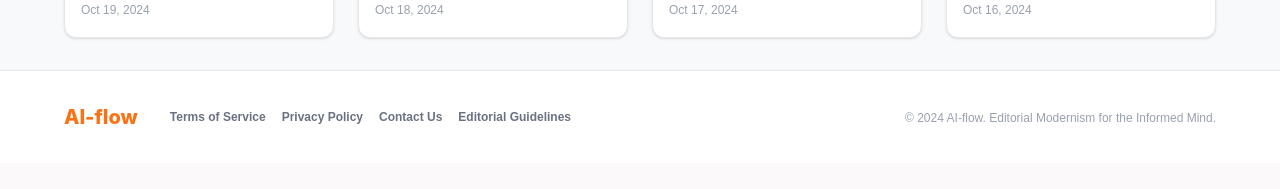
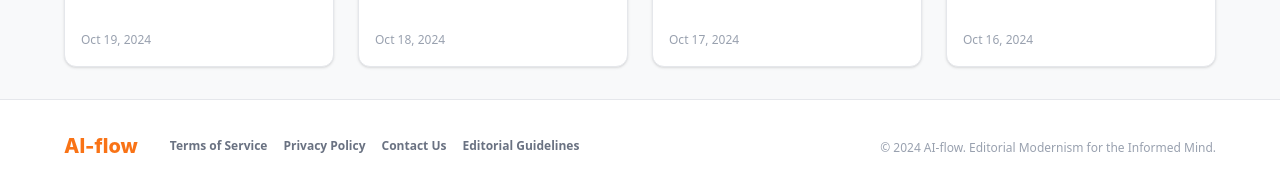
Before and after one commit to yuho75/Beyond-HRD, a Next.js app in the folder 01_AI-flow/: page / in a window 1280 px wide. Shown: the part 1406-1595 px from the top of the page. Before the commit the page ends 1569 px from the top, so only its background shows below. Built offline with nearby package versions, Linux system fonts and the light colour scheme; a web font is replaced by a local one.

Commit message:
refactor: move Header and Footer to RootLayout for global consistency

```diff
--- a/01_AI-flow/src/app/article/page.tsx
+++ b/01_AI-flow/src/app/article/page.tsx
@@ -1,17 +1,9 @@
 "use client";
 
-import { Search, Play, ArrowLeft, Share2, Bookmark, MessageSquare, Send, Globe, Link2 } from "lucide-react";
-import Header from "@/components/Header";
-
+import { Play, Share2, Bookmark, MessageSquare, Send, Globe, Link2 } from "lucide-react";
 
 export default function ArticleDetail() {
   return (
-    <div className="font-body-md text-[#1a1a1a] min-h-screen bg-[#fcfcfc] flex flex-col items-center">
-
-      <Header />
-
-
-      {/* Main Content Area */}
     <main className="max-w-[800px] w-full px-6 py-16 flex flex-col items-center">
 
       {/* Article Metadata */}
@@ -128,22 +120,5 @@ export default function ArticleDetail() {
         </div>
       </div>
     </main>
-
-      {/* Footer */}
-      <footer className="w-full bg-white border-t border-gray-100 py-16 px-10 flex flex-col items-center">
-        <div className="max-w-[1000px] w-full flex flex-col sm:flex-row items-center justify-between gap-8">
-          <div className="flex flex-col gap-2">
-            <h2 className="text-[#f97316] font-extrabold text-xl" style={{ fontFamily: 'Inter, sans-serif' }}>AI-flow</h2>
-            <p className="text-[10px] text-gray-400 font-medium uppercase tracking-widest">© 2024 AI-flow. All rights reserved.</p>
-          </div>
-          <div className="flex gap-8 text-[10px] font-bold text-gray-400 uppercase tracking-widest">
-            <a href="#" className="hover:text-gray-900 transition-colors">About</a>
-            <a href="#" className="hover:text-gray-900 transition-colors">Privacy</a>
-            <a href="#" className="hover:text-gray-900 transition-colors">Terms</a>
-            <a href="#" className="hover:text-gray-900 transition-colors">Contact</a>
-          </div>
-        </div>
-      </footer>
-    </div>
   );
 }
--- a/01_AI-flow/src/app/layout.tsx
+++ b/01_AI-flow/src/app/layout.tsx
@@ -13,6 +13,9 @@ export const metadata: Metadata = {
   title: "AI Flow | Curated AI Insights",
   description: "Bi-weekly insights from top AI creators, summarized for you.",
 };
+
+import Header from "@/components/Header";
+import Footer from "@/components/Footer";
 
 export default function RootLayout({
   children,
@@ -30,9 +33,13 @@ export default function RootLayout({
         />
       </head>
       <body
-        className={`${nanumMyeongjo.variable} font-sans antialiased bg-surface text-on-surface`}
+        className={`${nanumMyeongjo.variable} font-sans antialiased bg-[#f8f9fa] text-gray-900 flex flex-col min-h-screen`}
       >
-        {children}
+        <Header />
+        <main className="flex-grow flex flex-col items-center w-full">
+          {children}
+        </main>
+        <Footer />
       </body>
     </html>
   );
--- a/01_AI-flow/src/app/page.tsx
+++ b/01_AI-flow/src/app/page.tsx
@@ -1,8 +1,6 @@
 "use client";
 
-import { Search, UserCircle } from "lucide-react";
-import Header from "@/components/Header";
-
+import { UserCircle } from "lucide-react";
 
 export default function Home() {
   const latestDispatches = [
@@ -17,12 +15,6 @@ export default function Home() {
   ];
 
   return (
-    <div className="font-body-md text-on-background min-h-screen bg-[#f8f9fa] flex flex-col items-center">
-
-      <Header />
-
-
-      {/* Main Content */}
     <main className="w-full max-w-[1200px] px-6 py-8 flex flex-col gap-8">
 
       {/* Hero Section */}
@@ -121,24 +113,5 @@ export default function Home() {
       </section>
 
     </main>
-
-      {/* Footer */}
-      <footer className="w-full bg-white border-t border-gray-200 mt-auto">
-        <div className="max-w-[1200px] mx-auto px-6 py-8 flex flex-col md:flex-row justify-between items-center gap-4">
-          <div className="flex items-center gap-8">
-            <span className="font-extrabold text-xl text-[#f97316]" style={{ fontFamily: 'Inter, sans-serif' }}>AI-flow</span>
-            <div className="hidden md:flex gap-4 text-xs font-semibold text-gray-500">
-              <a href="#" className="hover:text-gray-900 transition-colors">Terms of Service</a>
-              <a href="#" className="hover:text-gray-900 transition-colors">Privacy Policy</a>
-              <a href="#" className="hover:text-gray-900 transition-colors">Contact Us</a>
-              <a href="#" className="hover:text-gray-900 transition-colors">Editorial Guidelines</a>
-            </div>
-          </div>
-          <div>
-            <span className="text-xs text-gray-400">© 2024 AI-flow. Editorial Modernism for the Informed Mind.</span>
-          </div>
-        </div>
-      </footer>
-    </div>
   );
 }
--- /dev/null
+++ b/01_AI-flow/src/components/Footer.tsx
@@ -0,0 +1,22 @@
+import React from "react";
+
+export default function Footer() {
+  return (
+    <footer className="w-full bg-white border-t border-gray-200 mt-auto py-8">
+      <div className="max-w-[1200px] mx-auto px-6 flex flex-col md:flex-row justify-between items-center gap-4">
+        <div className="flex items-center gap-8">
+          <span className="font-extrabold text-xl text-[#f97316]" style={{ fontFamily: 'Inter, sans-serif' }}>AI-flow</span>
+          <div className="hidden md:flex gap-4 text-xs font-semibold text-gray-500">
+            <a href="#" className="hover:text-gray-900 transition-colors">Terms of Service</a>
+            <a href="#" className="hover:text-gray-900 transition-colors">Privacy Policy</a>
+            <a href="#" className="hover:text-gray-900 transition-colors">Contact Us</a>
+            <a href="#" className="hover:text-gray-900 transition-colors">Editorial Guidelines</a>
+          </div>
+        </div>
+        <div>
+          <span className="text-xs text-gray-400">© 2024 AI-flow. Editorial Modernism for the Informed Mind.</span>
+        </div>
+      </div>
+    </footer>
+  );
+}
```
Lines whose indentation alone changed are shown as unchanged.
